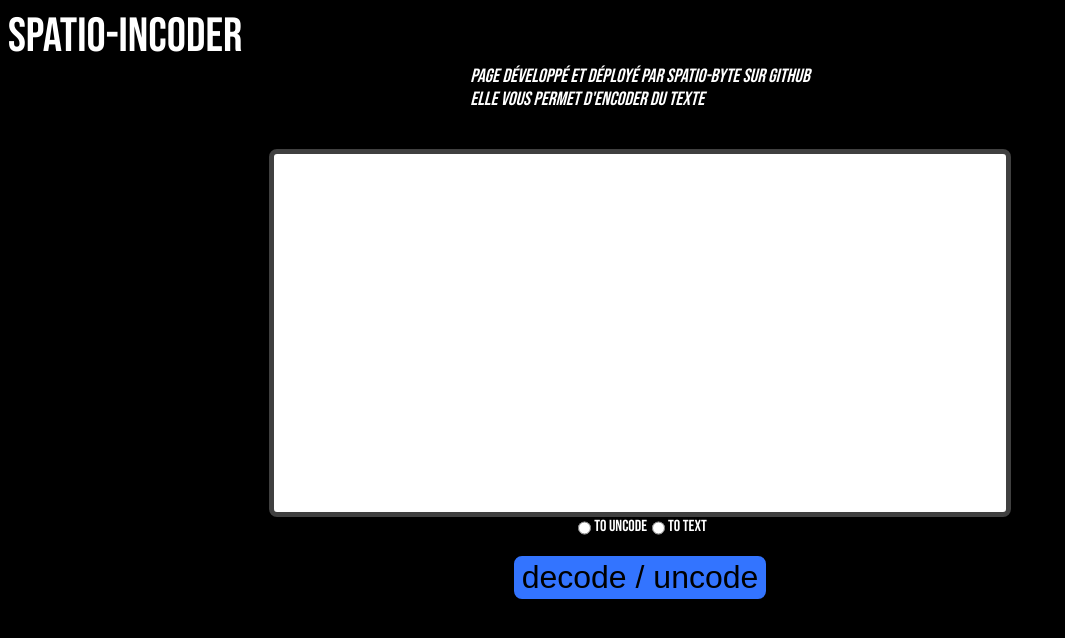
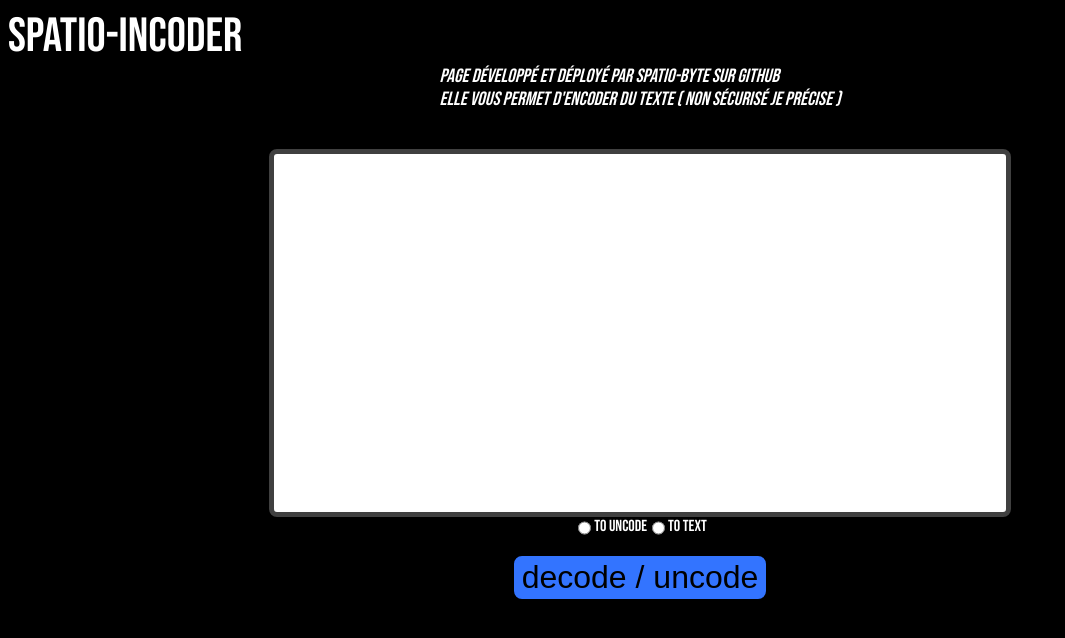
Before and after one commit to Spatio-Byte/code-traduction, a plain HTML site: page index.html in a window 1280 px wide. Shown: the whole page, without its empty margins (0-1065 px from the left). Drawn offline with Linux system fonts and the light colour scheme.

Commit message:
ajout d'une mention

```diff
--- a/index.html
+++ b/index.html
@@ -10,7 +10,7 @@
     <div class="top page">
         <div class="text-content big-text">SPATIO-INCODER</div>
     </div>
-    <div class="text-content small-text" id="description-text">Page développé et déployé par Spatio-Byte sur github <br> elle vous permet d'encoder du texte</div>
+    <div class="text-content small-text" id="description-text">Page développé et déployé par Spatio-Byte sur github <br> elle vous permet d'encoder du texte ( non sécurisé je précise )</div>
     <br>
     <br>
     <textarea name="entry" id="text-entry"></textarea>
```
